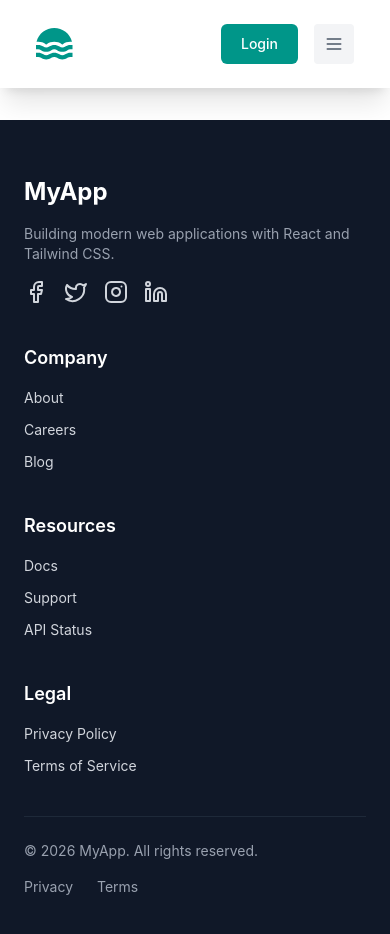
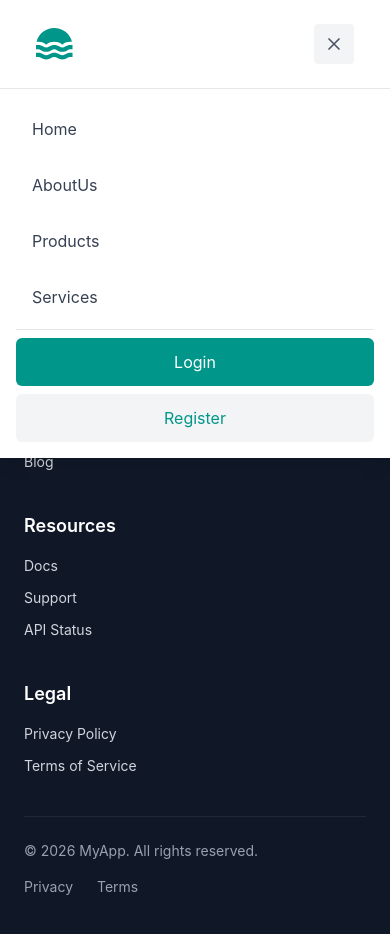
Before and after one commit to EngMahmoudAhmed/E-commerce, a React (Vite) app: page / in a window 390 px wide. Both pictures are taken after a click on the button "Toggle menu". Shown: the top 934 px of the page. Built offline with nearby package versions, Linux system fonts and the light colour scheme.

Commit message:
feat: update Navbar for user authentication, enhance mobile menu, and adjust email verification redirect

```diff
--- a/src/app/providers.jsx
+++ b/src/app/providers.jsx
@@ -1,5 +1,5 @@
 
-import { AuthProvider } from "../context/AuthContext";
+import  AuthProvider  from "../context/AuthContext";
 
 export const Providers = ({ children }) => {
   return <AuthProvider>{children}</AuthProvider>;
--- a/src/app/router.jsx
+++ b/src/app/router.jsx
@@ -16,9 +16,7 @@ export const router = createBrowserRouter([
       {
         path: "/home",
         element: (
-          <ProtectedRoute>
             <Home />
-          </ProtectedRoute>
         ),
       },
       {
--- a/src/component/layouts/Navbar.jsx
+++ b/src/component/layouts/Navbar.jsx
@@ -1,11 +1,39 @@
-import { Link } from "react-router-dom";
+import { useState } from "react";
+import { Link, useNavigate } from "react-router-dom";
+import { useAuth } from "../../context/AuthContext";
+import supabase from "../../lib/supabase";
+
 const Navbar = () => {
+  const [isMenuOpen, setIsMenuOpen] = useState(false);
+  const { user } = useAuth();
+  const navigate = useNavigate();
+
+  const toggleMenu = () => {
+    setIsMenuOpen(!isMenuOpen);
+  };
+
+  const closeMenu = () => {
+    setIsMenuOpen(false);
+  };
+
+  const handleLogout = async () => {
+    await supabase.auth.signOut();
+    closeMenu();
+    navigate("/login");
+  };
+
+  const navItems = [
+    { name: "Home", path: "/home" },
+    { name: "AboutUs", path: "/aboutus" },
+    { name: "Products", path: "/products" },
+    { name: "Services", path: "/services" },
+  ];
+
   return (
-    <header className="bg-white shadow-xl text-black p-3 px-5 ">
+    <header className="bg-white shadow-xl text-black p-3 px-5 relative">
       <div className="mx-auto flex h-16 w-full items-center gap-8 px-4 sm:px-6 lg:px-8">
-        <a className="block text-teal-600 dark:text-teal-300" href="#">
+        <Link to="/home" className="block text-teal-600 dark:text-teal-300">
           <span className="sr-only">Home</span>
-
           <svg
             className="h-8"
             viewBox="0 0 28 24"
@@ -17,24 +45,18 @@ const Navbar = () => {
               fill="currentColor"
             />
           </svg>
-        </a>
+        </Link>
 
         <div className="flex flex-1 items-center justify-end md:justify-between">
           <nav aria-label="Global" className="hidden md:block">
             <ul className="flex items-center gap-6 text-sm">
-              {[
-                "Home",
-                "AboutUs",
-                "Products",
-                "Services",
-              ].map((item) => (
-                <li key={item}>
+              {navItems.map((item) => (
+                <li key={item.name}>
                   <Link
-                    // href="#"
                     className="text-gray-500 transition hover:text-gray-500/75 dark:text-black dark:hover:text-white/75"
-                    to={item}
+                    to={item.path}
                   >
-                    {item}
+                    {item.name}
                   </Link>
                 </li>
               ))}
@@ -42,9 +64,10 @@ const Navbar = () => {
           </nav>
 
           <div className="flex items-center gap-4">
-            <div className="sm:flex sm:gap-4">
+            {/* Show Login/Register only when user is NOT logged in */}
+            {!user && (
+              <div className="hidden sm:flex sm:gap-4">
                 <Link
-                href="#"
                   className="block rounded-md bg-teal-600 px-5 py-2.5 text-sm font-medium text-white transition hover:bg-teal-700 dark:hover:bg-teal-500"
                   to="/login"
                 >
@@ -52,16 +75,51 @@ const Navbar = () => {
                 </Link>
 
                 <Link
-                href="#"
                   className="hidden rounded-md bg-gray-100 px-5 py-2.5 text-sm font-medium text-teal-600 transition hover:text-teal-600/75 sm:block dark:bg-gray-800 dark:text-white dark:hover:text-white/75"
-                to="/Register"
+                  to="/register"
                 >
                   Register
                 </Link>
               </div>
+            )}
 
-            <button className="block rounded-sm bg-gray-100 p-2.5 text-gray-600 transition hover:text-gray-600/75 md:hidden dark:bg-gray-800 dark:text-white dark:hover:text-white/75">
+            {/* Show User Info and Logout when user IS logged in */}
+            {user && (
+              <div className="hidden sm:flex sm:items-center sm:gap-4">
+                <span className="text-sm text-gray-600 dark:text-gray-300">
+                  {user.email}
+                </span>
+                <button
+                  onClick={handleLogout}
+                  className="block rounded-md bg-red-600 px-5 py-2.5 text-sm font-medium text-white transition hover:bg-red-700"
+                >
+                  Logout
+                </button>
+              </div>
+            )}
+
+            <button
+              onClick={toggleMenu}
+              className="block rounded-sm bg-gray-100 p-2.5 text-gray-600 transition hover:text-gray-600/75 md:hidden dark:bg-gray-800 dark:text-white dark:hover:text-white/75"
+              aria-label="Toggle menu"
+            >
               <span className="sr-only">Toggle menu</span>
+              {isMenuOpen ? (
+                <svg
+                  xmlns="http://www.w3.org/2000/svg"
+                  className="size-5"
+                  fill="none"
+                  viewBox="0 0 24 24"
+                  stroke="currentColor"
+                  strokeWidth="2"
+                >
+                  <path
+                    strokeLinecap="round"
+                    strokeLinejoin="round"
+                    d="M6 18L18 6M6 6l12 12"
+                  />
+                </svg>
+              ) : (
                 <svg
                   xmlns="http://www.w3.org/2000/svg"
                   className="size-5"
@@ -76,10 +134,75 @@ const Navbar = () => {
                     d="M4 6h16M4 12h16M4 18h16"
                   />
                 </svg>
+              )}
             </button>
           </div>
         </div>
       </div>
+
+      {/* Mobile Dropdown Menu */}
+      {isMenuOpen && (
+        <div className="md:hidden absolute top-full left-0 right-0 bg-white shadow-lg border-t border-gray-200 z-50">
+          <nav aria-label="Mobile navigation" className="px-4 py-4">
+            <ul className="space-y-2">
+              {navItems.map((item) => (
+                <li key={item.name}>
+                  <Link
+                    to={item.path}
+                    onClick={closeMenu}
+                    className="block px-4 py-3 text-gray-700 rounded-md hover:bg-gray-100 transition"
+                  >
+                    {item.name}
+                  </Link>
+                </li>
+              ))}
+
+              {/* Show Login/Register in mobile menu only when NOT logged in */}
+              {!user && (
+                <>
+                  <li className="border-t border-gray-200 pt-2 mt-2">
+                    <Link
+                      to="/login"
+                      onClick={closeMenu}
+                      className="block px-4 py-3 rounded-md bg-teal-600 text-white text-center hover:bg-teal-700 transition"
+                    >
+                      Login
+                    </Link>
+                  </li>
+                  <li>
+                    <Link
+                      to="/register"
+                      onClick={closeMenu}
+                      className="block px-4 py-3 rounded-md bg-gray-100 text-teal-600 text-center hover:bg-gray-200 transition"
+                    >
+                      Register
+                    </Link>
+                  </li>
+                </>
+              )}
+
+              {/* Show User Info and Logout in mobile menu when logged in */}
+              {user && (
+                <>
+                  <li className="border-t border-gray-200 pt-2 mt-2">
+                    <div className="px-4 py-3 text-sm text-gray-600">
+                      {user.email}
+                    </div>
+                  </li>
+                  <li>
+                    <button
+                      onClick={handleLogout}
+                      className="w-full block px-4 py-3 rounded-md bg-red-600 text-white text-center hover:bg-red-700 transition"
+                    >
+                      Logout
+                    </button>
+                  </li>
+                </>
+              )}
+            </ul>
+          </nav>
+        </div>
+      )}
     </header>
   );
 };
--- a/src/context/AuthContext.jsx
+++ b/src/context/AuthContext.jsx
@@ -3,7 +3,7 @@ import supabase from "../lib/supabase";
 
 const AuthContext = createContext();
 
-export function AuthProvider({ children }) {
+function AuthProvider({ children }) {
   const [user, setUser] = useState(null);
   const [loading, setLoading] = useState(true);
 
@@ -83,6 +83,7 @@ export function AuthProvider({ children }) {
 }
 
 export const useAuth = () => useContext(AuthContext);
+export default AuthProvider;
 
 // import { createContext, useContext, useEffect, useState } from "react";
 // import supabase from "../lib/supabase";
--- a/src/features/auth/VerifyEmail.jsx
+++ b/src/features/auth/VerifyEmail.jsx
@@ -37,7 +37,7 @@ const VerifyEmail = () => {
           if (data.session?.user?.email_confirmed_at) {
             setMessage("Email verified successfully! Redirecting...");
             setTimeout(() => {
-              navigate("/home", { replace: true });
+              navigate("/login", { replace: true });
             }, 1500);
           } else {
             setCheckingEmail(false);
```
Lines whose indentation alone changed are shown as unchanged.
